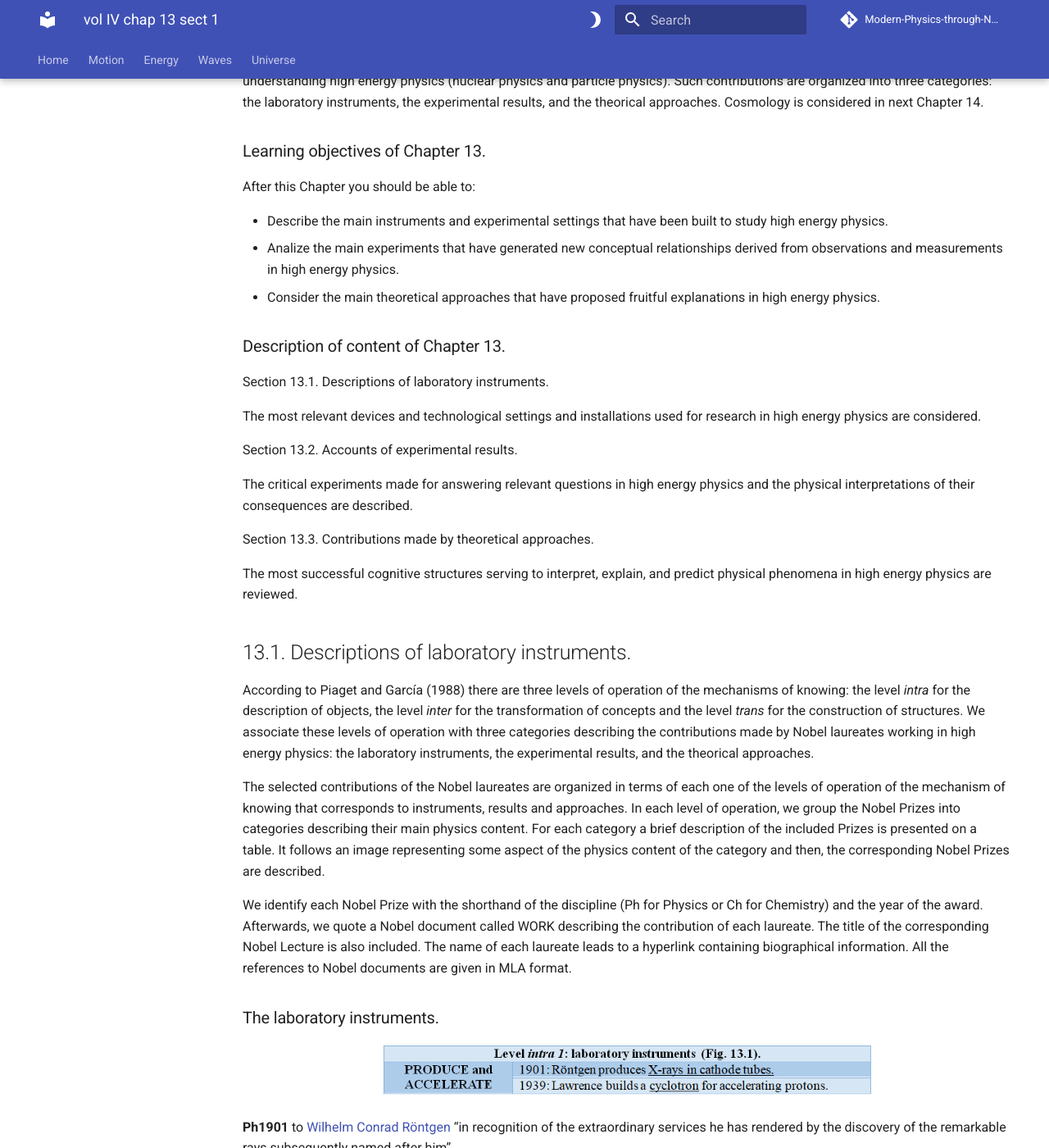
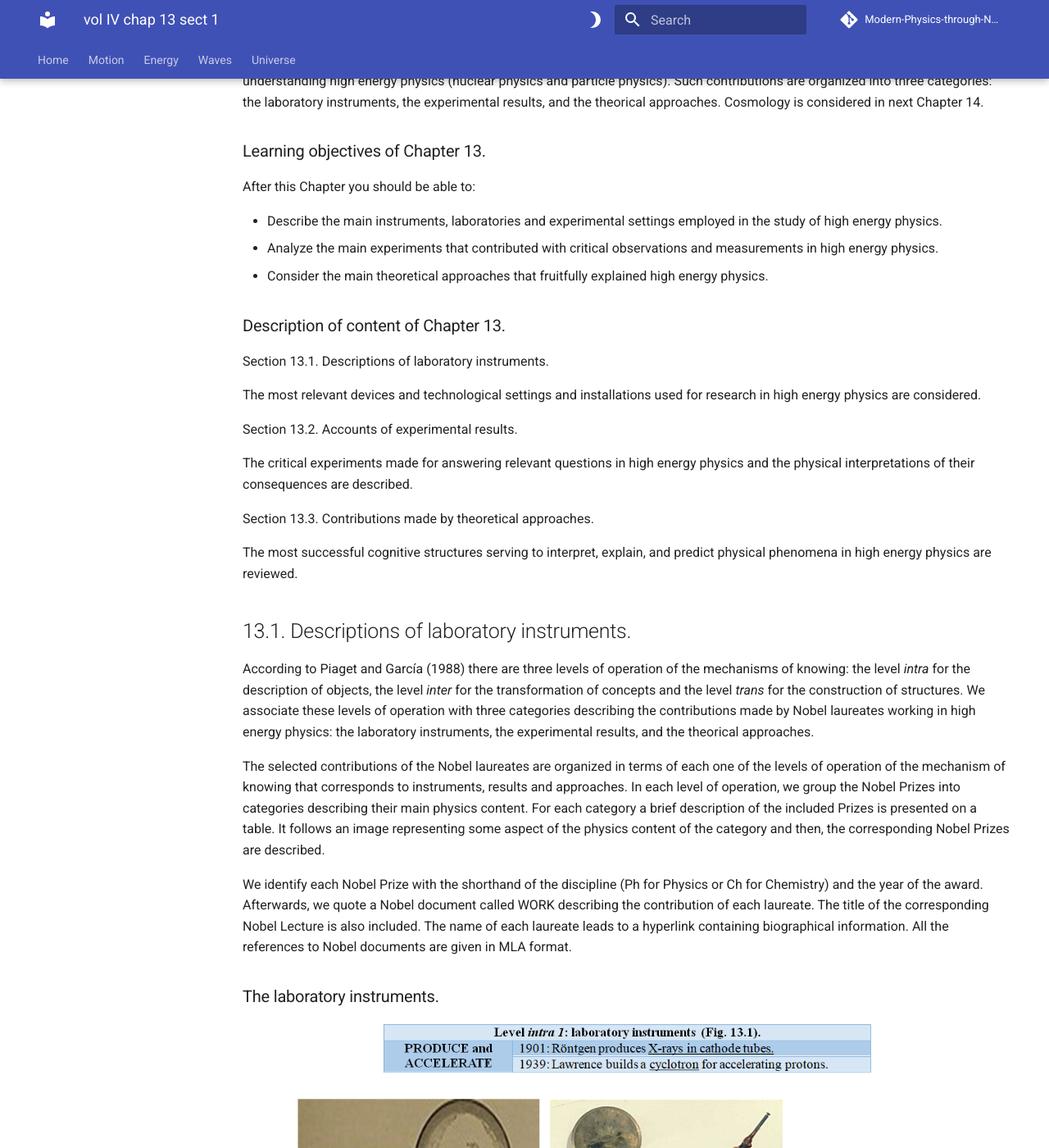
Before and after one commit to modphysnobel/modphysnobel.github.io, an MkDocs documentation site: the page built from docs/vol-IV/vol-IV-chap-13-sect-1.md, in a window 1280 px wide and 1400 px high, scrolled down 342 px. Shown: the whole window at 82% size. Built offline with MkDocs 1.6.1 and Material for MkDocs 9.7.7, drawn with Linux system fonts in a browser that asks for light colours; some web fonts are replaced; comment, search, counter and statistics services are not loaded; some of the changed text lies outside the part shown.

Commit message:
Update vol-IV-chap-13-sect-1.md

```diff
--- a/docs/vol-IV/vol-IV-chap-13-sect-1.md
+++ b/docs/vol-IV/vol-IV-chap-13-sect-1.md
@@ -16,9 +16,9 @@
 
 After this Chapter you should be able to:
 
-- Describe the main instruments and experimental settings that have been built to study high energy physics.
-- Analize the main experiments that have generated new conceptual relationships derived from observations and measurements in high energy physics.
-- Consider the main theoretical approaches that have proposed fruitful explanations in high energy physics.
+- Describe the main instruments, laboratories and experimental settings employed in the study of high energy physics.
+- Analyze the main experiments that contributed with critical observations and measurements in high energy physics.
+- Consider the main theoretical approaches that fruitfully explained high energy physics.
 
 
 ### Description of content of Chapter 13.
@@ -48,6 +48,15 @@
 <p align="center" width="100%">
     <img width="600" src="https://github.com/modphysnobel/modphysnobel.github.io/blob/main/docs/vol-IV/figs/Nuevo%2013.5.PNG?raw=true">
 </p>
+
+<p align="center" width="100%">
+    <img width="600" src="https://github.com/modphysnobel/modphysnobel.github.io/blob/main/docs/vol-IV/figs/imagen%2013.1.PNG?raw=true">
+
+
+(Source: Wikipedia common)
+</p>
+
+**Figure 13.1.** Original apparatus created by Röntgen and by Lawrence.
 
 **Ph1901** to [Wilhelm Conrad Röntgen](https://en.wikipedia.org/wiki/Wilhelm_R%C3%B6ntgen) “in recognition of the extraordinary services he has rendered by the discovery of the remarkable rays subsequently named after him”.
 
```
